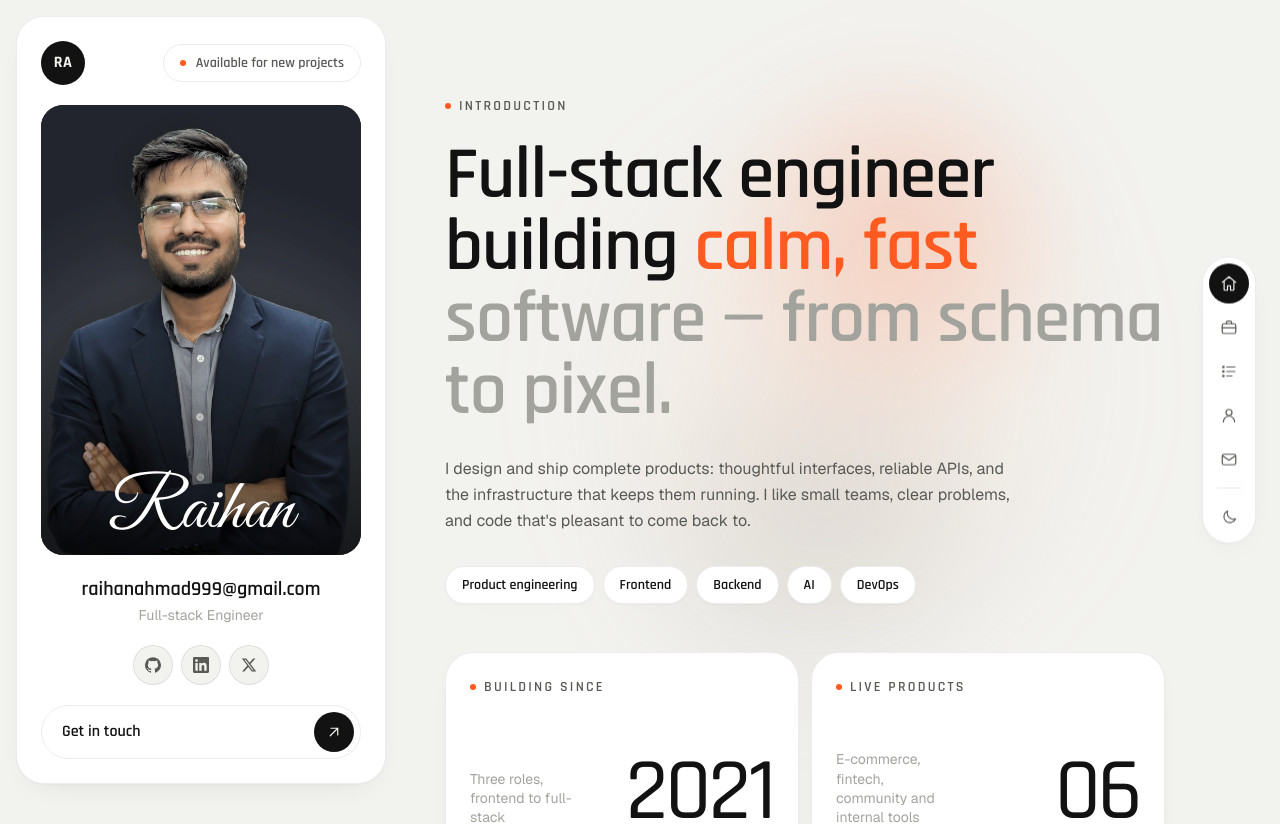
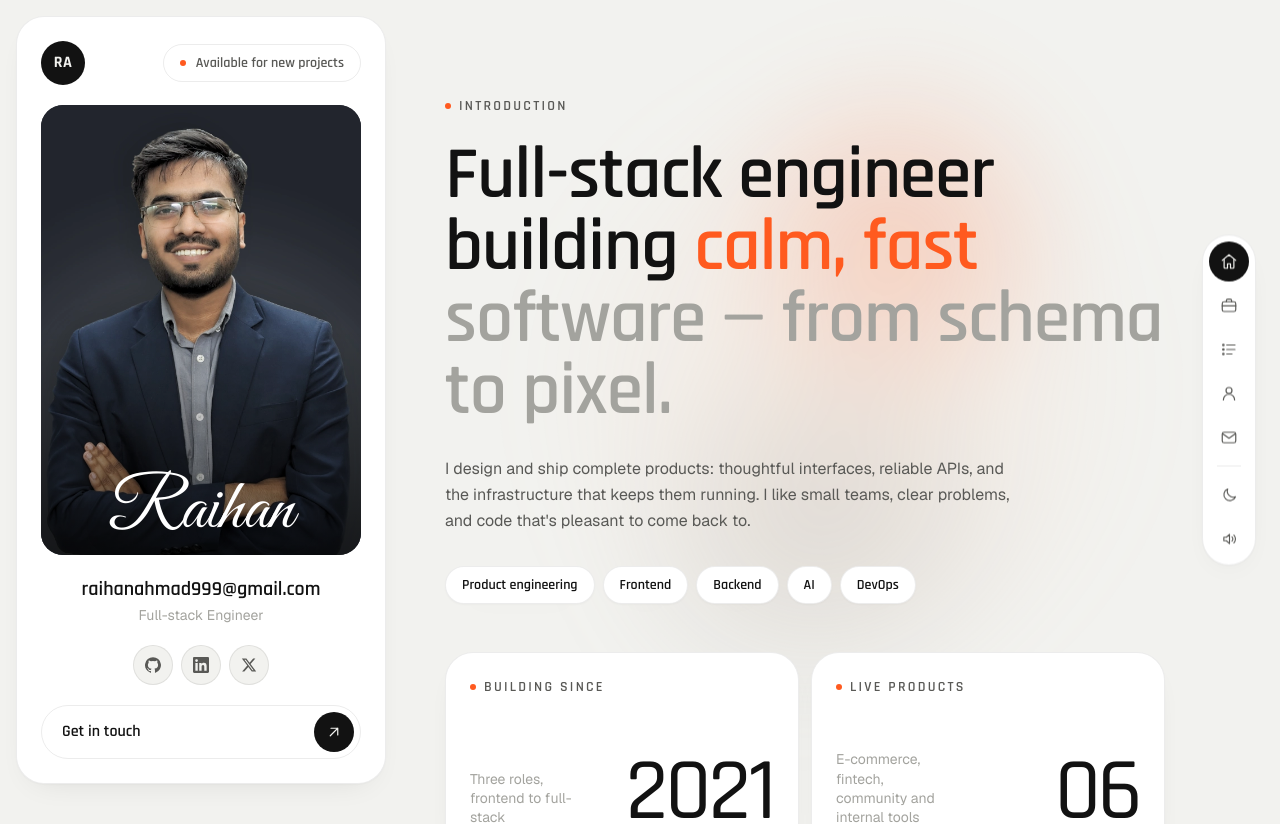
Before and after one commit to raihan2945/raihan-portfollio, a Next.js app: page / in a window 1280 px wide. Shown: the top 824 px of the page. Built offline with nearby package versions, Linux system fonts and the light colour scheme.

Commit message:
feat: add synthesized sound effects for scrolling, sections and interactions

```diff
--- a/app/components/icons.tsx
+++ b/app/components/icons.tsx
@@ -15,6 +15,24 @@ const stroke = {
 } as const;
 
 const solid = { width: 16, height: 16, viewBox: "0 0 24 24", fill: "currentColor", "aria-hidden": true } as const;
+
+export function SoundOnIcon(p: IconProps) {
+  return (
+    <svg {...stroke} {...p}>
+      <path d="M4 9.5v5h3.5L12 18.5v-13L7.5 9.5H4Z" />
+      <path d="M15.5 9a4.2 4.2 0 0 1 0 6M18.2 6.5a8 8 0 0 1 0 11" />
+    </svg>
+  );
+}
+
+export function SoundOffIcon(p: IconProps) {
+  return (
+    <svg {...stroke} {...p}>
+      <path d="M4 9.5v5h3.5L12 18.5v-13L7.5 9.5H4Z" />
+      <path d="m16 9.5 5 5M21 9.5l-5 5" />
+    </svg>
+  );
+}
 
 export function HomeIcon(p: IconProps) {
   return (
--- a/app/components/side-nav.tsx
+++ b/app/components/side-nav.tsx
@@ -2,6 +2,8 @@
 
 import { useEffect, useState } from "react";
 import { AboutIcon, ExperienceIcon, HomeIcon, MailIcon, WorkIcon } from "./icons";
+import { playSound } from "./sound";
+import { SoundToggle } from "./sound-toggle";
 import { ThemeToggle } from "./theme-toggle";
 
 const items = [
@@ -26,9 +28,15 @@ export function SideNav() {
     const sections = items
       .map((i) => document.getElementById(i.id))
       .filter((el): el is HTMLElement => el !== null);
+    let current = "home";
     const io = new IntersectionObserver(
       (entries) => {
-        for (const e of entries) if (e.isIntersecting) setActive(e.target.id);
+        for (const e of entries) {
+          if (!e.isIntersecting || e.target.id === current) continue;
+          current = e.target.id;
+          setActive(current);
+          playSound("section");
+        }
       },
       // A thin band across the middle of the viewport decides the active section.
       { rootMargin: "-45% 0px -50% 0px" },
@@ -66,6 +74,9 @@ export function SideNav() {
         <li>
           <ThemeToggle className={`${button} text-ink-soft hover:bg-bg hover:text-ink`} />
         </li>
+        <li>
+          <SoundToggle className={`${button} text-ink-soft hover:bg-bg hover:text-ink`} />
+        </li>
       </ul>
     </nav>
   );
--- /dev/null
+++ b/app/components/sound-effects.tsx
@@ -0,0 +1,66 @@
+"use client";
+
+import { useEffect } from "react";
+import { playSound, unlockAudio } from "./sound";
+
+/** Pixels scrolled per tick, and the minimum gap between ticks. */
+const TICK_EVERY = 120;
+const TICK_GAP_MS = 55;
+
+/**
+ * Page-wide sound effects: ticks while scrolling, a blip when the mouse moves
+ * onto a link or button, and a pop on click. Renders nothing.
+ *
+ * Elements can opt out with `data-sound="none"` or ask for a different click
+ * sound with `data-sound="toggle"`.
+ */
+export function SoundEffects() {
+  useEffect(() => {
+    const gestures = ["pointerdown", "keydown", "touchend"] as const;
+    gestures.forEach((g) => window.addEventListener(g, unlockAudio, { passive: true }));
+
+    let lastY = window.scrollY;
+    let travelled = 0;
+    let lastTick = 0;
+    const onScroll = () => {
+      const y = window.scrollY;
+      travelled += Math.abs(y - lastY);
+      lastY = y;
+      if (travelled < TICK_EVERY) return;
+      const now = performance.now();
+      if (now - lastTick < TICK_GAP_MS) return;
+      travelled = 0;
+      lastTick = now;
+      playSound("tick");
+    };
+
+    let hovered: Element | null = null;
+    const onOver = (e: PointerEvent) => {
+      if (e.pointerType !== "mouse") return;
+      const el = e.target instanceof Element ? e.target.closest("a, button") : null;
+      if (el === hovered) return;
+      hovered = el;
+      if (el && el.getAttribute("data-sound") !== "none") playSound("hover");
+    };
+
+    const onClick = (e: MouseEvent) => {
+      const el = e.target instanceof Element ? e.target.closest("a, button") : null;
+      if (!el) return;
+      const kind = el.getAttribute("data-sound");
+      if (kind === "none") return;
+      playSound(kind === "toggle" ? "toggle" : "click");
+    };
+
+    window.addEventListener("scroll", onScroll, { passive: true });
+    document.addEventListener("pointerover", onOver);
+    document.addEventListener("click", onClick);
+    return () => {
+      gestures.forEach((g) => window.removeEventListener(g, unlockAudio));
+      window.removeEventListener("scroll", onScroll);
+      document.removeEventListener("pointerover", onOver);
+      document.removeEventListener("click", onClick);
+    };
+  }, []);
+
+  return null;
+}
--- /dev/null
+++ b/app/components/sound-toggle.tsx
@@ -0,0 +1,31 @@
+"use client";
+
+import { useSyncExternalStore } from "react";
+import { playSound, setSoundEnabled, soundEnabled, subscribeSound, unlockAudio } from "./sound";
+import { SoundOffIcon, SoundOnIcon } from "./icons";
+
+export function SoundToggle({ className = "" }: { className?: string }) {
+  // The server can't know the visitor's choice, so it renders "on" and the
+  // client corrects it after hydration.
+  const on = useSyncExternalStore(subscribeSound, soundEnabled, () => true);
+
+  function toggle() {
+    unlockAudio();
+    setSoundEnabled(!on);
+    if (!on) playSound("toggle");
+  }
+
+  return (
+    <button
+      type="button"
+      onClick={toggle}
+      data-sound="none"
+      aria-label="Sound effects"
+      aria-pressed={on}
+      title={on ? "Mute sound effects" : "Turn on sound effects"}
+      className={className}
+    >
+      {on ? <SoundOnIcon width={17} height={17} /> : <SoundOffIcon width={17} height={17} />}
+    </button>
+  );
+}
--- /dev/null
+++ b/app/components/sound.ts
@@ -0,0 +1,118 @@
+// Tiny UI sound engine. Every sound is synthesised with the Web Audio API,
+// so there are no audio files to download.
+//
+// Browsers only let audio start after a real user gesture (click, tap, key).
+// Scrolling with a wheel or trackpad doesn't count, so the page stays silent
+// until the visitor first interacts; `unlockAudio` is called on those gestures.
+
+export type Sound = "tick" | "hover" | "click" | "section" | "toggle";
+
+const KEY = "sound";
+
+let ctx: AudioContext | null = null;
+let master: GainNode | null = null;
+let enabled: boolean | null = null;
+const listeners = new Set<() => void>();
+
+/** Sound is on unless the visitor muted it. Kept in memory too, in case storage is blocked. */
+export function soundEnabled(): boolean {
+  if (enabled === null) {
+    try {
+      enabled = localStorage.getItem(KEY) !== "off";
+    } catch {
+      enabled = true;
+    }
+  }
+  return enabled;
+}
+
+export function setSoundEnabled(on: boolean) {
+  enabled = on;
+  try {
+    localStorage.setItem(KEY, on ? "on" : "off");
+  } catch {}
+  listeners.forEach((l) => l());
+}
+
+export function subscribeSound(cb: () => void) {
+  listeners.add(cb);
+  return () => {
+    listeners.delete(cb);
+  };
+}
+
+/** Create or resume the audio context. Call from a user-gesture handler. */
+export function unlockAudio() {
+  if (!ctx) {
+    const AC =
+      window.AudioContext ??
+      (window as unknown as { webkitAudioContext?: typeof AudioContext }).webkitAudioContext;
+    if (!AC) return;
+    ctx = new AC();
+    master = ctx.createGain();
+    master.gain.value = 0.7;
+    master.connect(ctx.destination);
+  }
+  if (ctx.state === "suspended") void ctx.resume();
+}
+
+/** One enveloped oscillator: quick attack, exponential decay, optional pitch glide. */
+function tone(
+  a: AudioContext,
+  out: AudioNode,
+  { from, to = from, dur, gain, type = "sine", delay = 0 }: {
+    from: number;
+    to?: number;
+    dur: number;
+    gain: number;
+    type?: OscillatorType;
+    delay?: number;
+  },
+) {
+  const t = a.currentTime + delay;
+  const osc = a.createOscillator();
+  const env = a.createGain();
+  osc.type = type;
+  osc.frequency.setValueAtTime(from, t);
+  if (to !== from) osc.frequency.exponentialRampToValueAtTime(to, t + dur);
+  env.gain.setValueAtTime(0.0001, t);
+  env.gain.exponentialRampToValueAtTime(gain, t + 0.004);
+  env.gain.exponentialRampToValueAtTime(0.0001, t + dur);
+  osc.connect(env).connect(out);
+  osc.start(t);
+  osc.stop(t + dur + 0.02);
+}
+
+/** Minimum gap per sound, so a nav jump across several sections chimes once. */
+const minGapMs: Partial<Record<Sound, number>> = { section: 700, hover: 40 };
+const lastPlayed: Partial<Record<Sound, number>> = {};
+
+export function playSound(kind: Sound) {
+  if (!ctx || !master || ctx.state !== "running" || !soundEnabled()) return;
+  const now = performance.now();
+  if (now - (lastPlayed[kind] ?? -Infinity) < (minGapMs[kind] ?? 0)) return;
+  lastPlayed[kind] = now;
+  const a = ctx;
+  const out = master;
+  const jitter = () => 1 + (Math.random() - 0.5) * 0.08;
+
+  switch (kind) {
+    case "tick": // a soft detent, like a scroll wheel
+      tone(a, out, { from: 1900 * jitter(), to: 1300, dur: 0.028, gain: 0.03, type: "triangle" });
+      break;
+    case "hover": // a faint blip
+      tone(a, out, { from: 1250 * jitter(), to: 1500, dur: 0.05, gain: 0.018 });
+      break;
+    case "click": // a rounded pop with a little click on top
+      tone(a, out, { from: 560, to: 260, dur: 0.12, gain: 0.07 });
+      tone(a, out, { from: 1800, to: 900, dur: 0.04, gain: 0.012, type: "triangle" });
+      break;
+    case "section": // a two-note chime as a new section comes into view
+      tone(a, out, { from: 784, dur: 0.4, gain: 0.03 });
+      tone(a, out, { from: 1175, dur: 0.55, gain: 0.025, delay: 0.08 });
+      break;
+    case "toggle": // a quick upward sweep
+      tone(a, out, { from: 320, to: 980, dur: 0.18, gain: 0.05 });
+      break;
+  }
+}
--- a/app/components/theme-toggle.tsx
+++ b/app/components/theme-toggle.tsx
@@ -19,7 +19,7 @@ export function ThemeToggle({ className = "" }: { className?: string }) {
   }
 
   return (
-    <button type="button" onClick={toggle} aria-label="Toggle colour theme" className={className}>
+    <button type="button" onClick={toggle} data-sound="toggle" aria-label="Toggle colour theme" className={className}>
       <svg
         className="theme-icon-moon"
         width="17"
--- a/app/page.tsx
+++ b/app/page.tsx
@@ -7,6 +7,7 @@ import { ArrowUpRight, SocialIcon } from "./components/icons";
 import { ProjectCard } from "./components/project-card";
 import { RevealObserver } from "./components/reveal-observer";
 import { SideNav } from "./components/side-nav";
+import { SoundEffects } from "./components/sound-effects";
 
 function delay(ms: number) {
   return { "--reveal-delay": `${ms}ms` } as React.CSSProperties;
@@ -141,6 +142,7 @@ export default function Home() {
       </div>
 
       <RevealObserver />
+      <SoundEffects />
       <SideNav />
 
       <div className="px-4 pb-28 pt-4 sm:px-6 lg:grid lg:grid-cols-[minmax(320px,370px)_minmax(0,1fr)] lg:gap-10 lg:pb-4 lg:pl-4 lg:pr-24">
```
Also changed, not shown: 1 other file (tests, documents, lock files or other folders).
